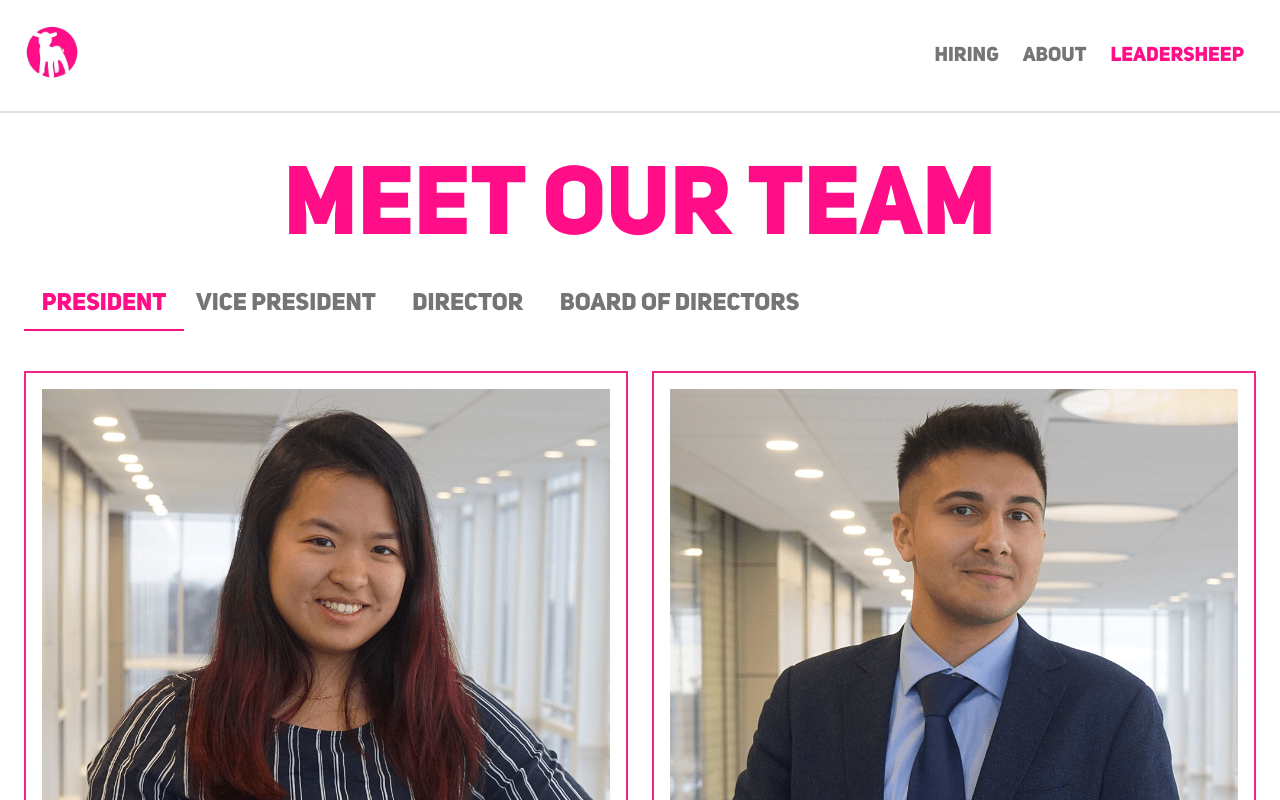
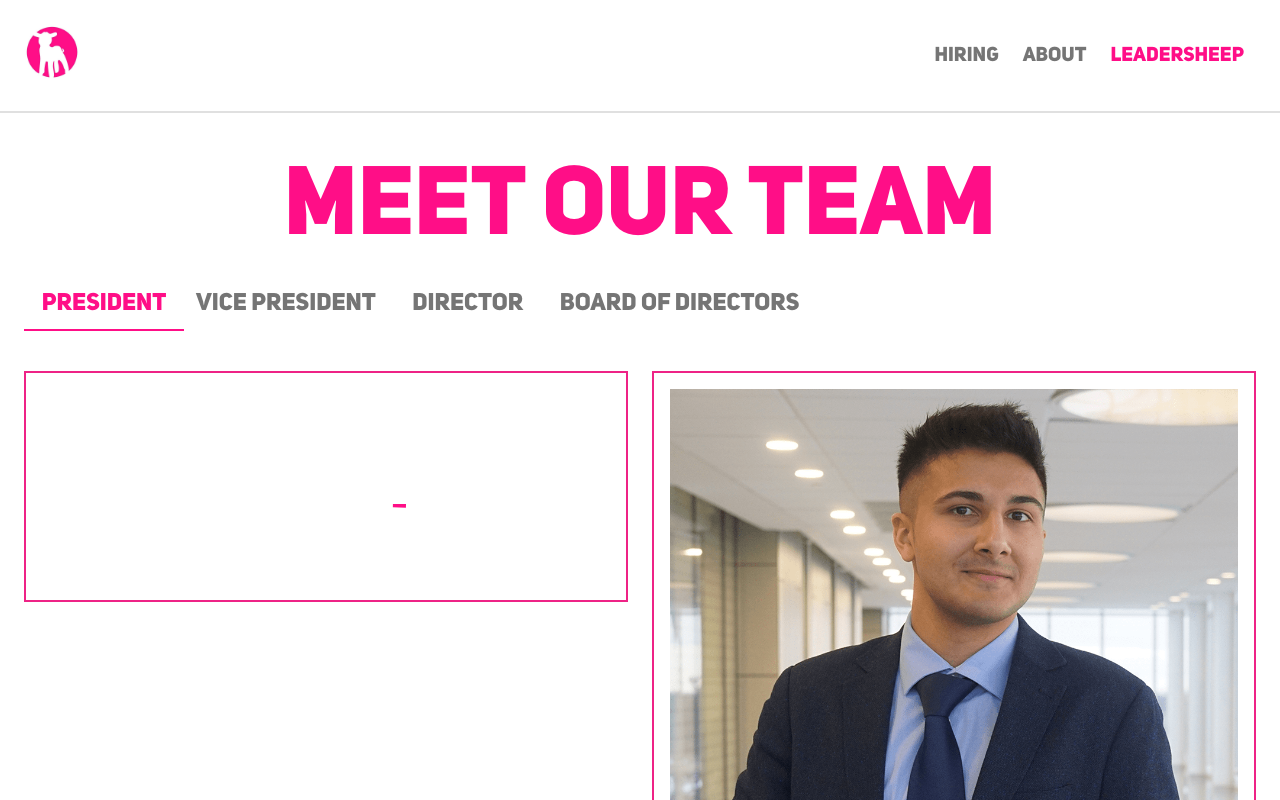
Before and after one commit to WeiqiangZhang/tmg-website, a React (Create React App) app in the folder client/: page /team in a window 1280 px wide. Shown: the top 800 px of the page. Built offline with nearby package versions, Linux system fonts and the light colour scheme.

Commit message:
temp team member image load problem fix

```diff
--- a/client/src/team/members/member/member.js
+++ b/client/src/team/members/member/member.js
@@ -1,11 +1,31 @@
-import React from 'react';
-import './styles/member.scss';
+import React, { useCallback, useState, useEffect } from "react";
+import { withStyles, CircularProgress } from "@material-ui/core";
+import "./styles/member.scss";
 
 function Member(props) {
   const { image, name } = props;
+  const [loaded, setLoaded] = useState(false);
+  const handleImageLoad = useCallback(() => {
+    setLoaded(true);
+  }, [loaded]);
+  useEffect(() => {
+    setLoaded(false);
+  }, [props.image]);
+  const StyledCircularProgress = withStyles({
+    root: {
+      margin: "auto",
+      display: "block",
+    },
+  })(CircularProgress);
   return (
     <div className="member">
-      <img className="member__image" src={image} alt={`${name}`} />
+        <img
+          className={`member__image${!loaded ? '--hidden' : ''}`}
+          src={image}
+          onLoad={handleImageLoad}
+          alt={`${name}`}
+        />
+        {!loaded && <StyledCircularProgress size="10rem" />}
     </div>
   );
 }
--- a/client/src/team/members/member/styles/member.scss
+++ b/client/src/team/members/member/styles/member.scss
@@ -6,6 +6,11 @@
     &__image {
         max-width: 100%;
         max-height: 100%;
+        &--hidden {
+            max-width: 0;
+            max-height: 0;
+            visibility: hidden;
+        }
     }
     @media only screen and (min-width: 60rem) {
         &__description {
```
